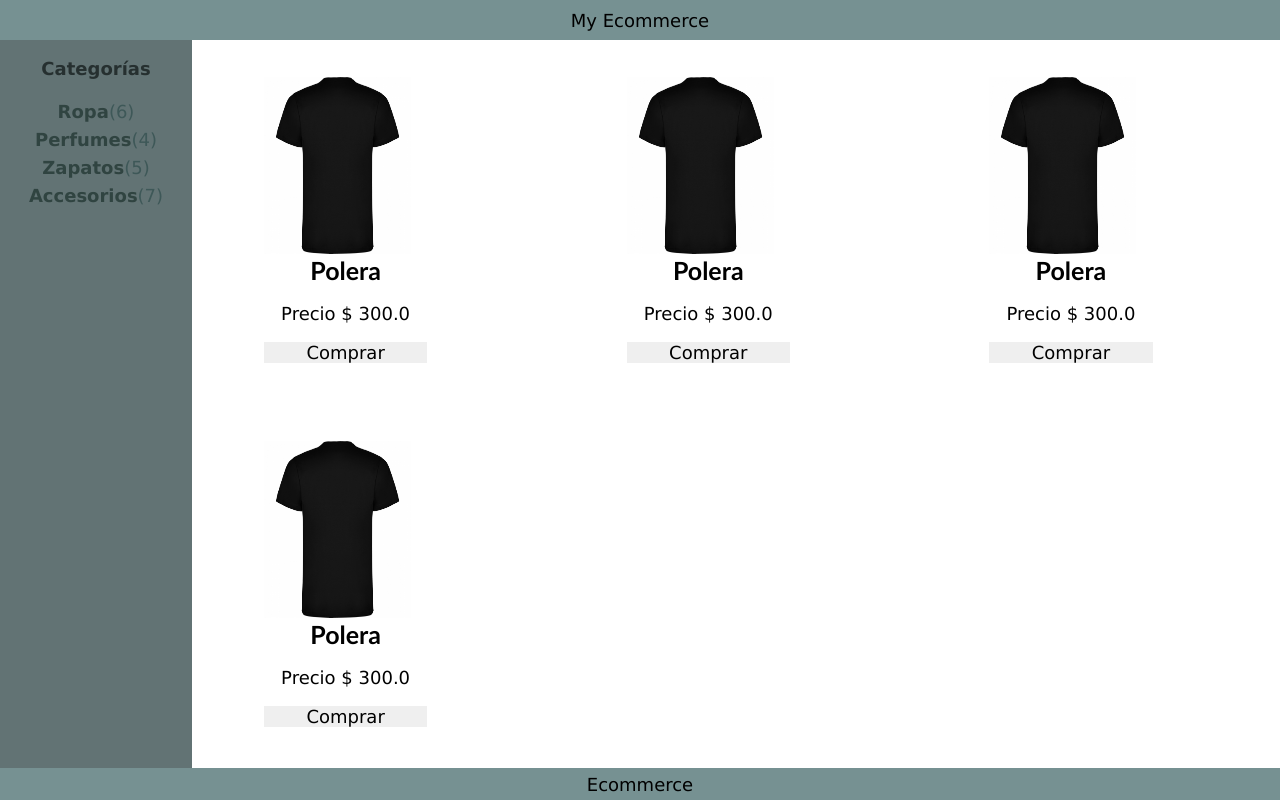
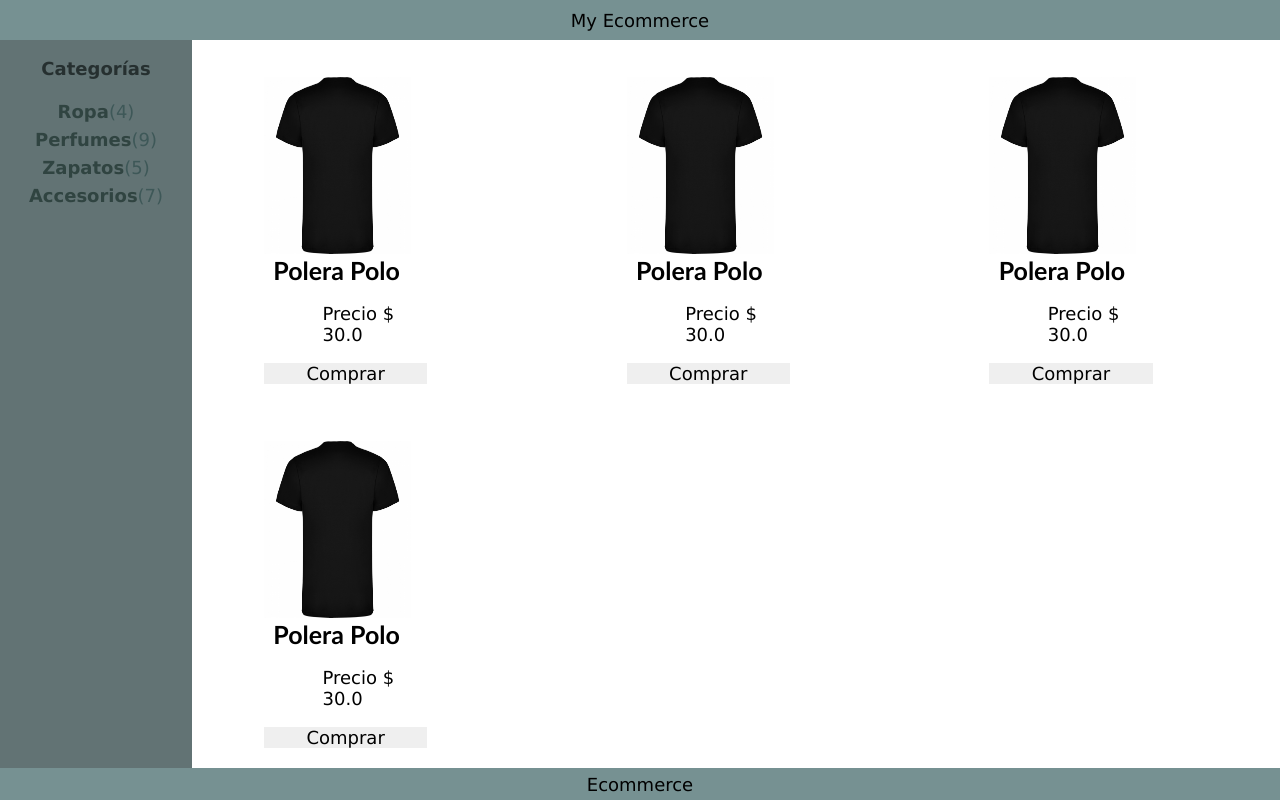
Before and after one commit to LuisCifuentesP/e-commerce-layout, a plain HTML site: page index.html in a window 1280 px wide. Drawn offline with Linux system fonts and the light colour scheme.

Commit message:
actualizado

```diff
--- a/assets/css/style.css
+++ b/assets/css/style.css
@@ -42,6 +42,7 @@ h3{
   display: flex;
   justify-content: center;
   padding: 1rem;
+  padding-left: 0%;
   font-family:'Gill Sans', 'Gill Sans MT', Calibri, 'Trebuchet MS', sans-serif;
   font-size: 25px;
 }
@@ -49,7 +50,7 @@ h3{
 p{
   display: flex;
   align-items: center;
-  justify-content: center;
+  margin-left: 3.25rem;
   padding-bottom: 1rem;
 }
 
@@ -84,11 +85,13 @@ section{
   justify-content: center;
   align-items: center;
   width: 90%;
-  height: 90%;;
+  height: 90%;
 }
 
 .cuadrado img{
   display: flex;
+  align-items: center;
+  justify-content: center;
   width: 100%;
   height: 90%;
   margin-top: 3rem;
--- a/index.html
+++ b/index.html
@@ -14,8 +14,8 @@
       <aside>
         <h2>Categorías</h2>
         <ul>
-          <li><strong>Ropa</strong> (6)</li>
-          <li><strong>Perfumes</strong> (4)</li>
+          <li><strong>Ropa</strong> (4)</li>
+          <li><strong>Perfumes</strong> (9)</li>
           <li><strong>Zapatos</strong> (5)</li>
           <li><strong>Accesorios</strong> (7)</li>
         </ul>
@@ -26,8 +26,8 @@
           <div class="cuadrado">
             <img src="./assets/img/polera.jpg" alt="polera">
           </div>
-          <h3>Polera</h3>
-          <p>Precio $ 300.0</p>
+          <h3>Polera Polo</h3>
+          <p>Precio $ 30.0</p>
           <button>Comprar</button>
         </div>
 
@@ -35,8 +35,8 @@
           <div class="cuadrado">
             <img src="./assets/img/polera.jpg" alt="polera">
           </div>
-          <h3>Polera</h3>
-          <p>Precio $ 300.0</p>
+          <h3>Polera Polo</h3>
+          <p>Precio $ 30.0</p>
           <button>Comprar</button>
         </div>
 
@@ -44,8 +44,8 @@
           <div class="cuadrado">
             <img src="./assets/img/polera.jpg" alt="polera">
           </div>
-          <h3>Polera</h3>
-          <p>Precio $ 300.0</p>
+          <h3>Polera Polo</h3>
+          <p>Precio $ 30.0</p>
           <button>Comprar</button>
         </div>
 
@@ -53,8 +53,8 @@
           <div class="cuadrado">
             <img src="./assets/img/polera.jpg" alt="polera">
           </div>
-          <h3>Polera</h3>
-          <p>Precio $ 300.0</p>
+          <h3>Polera Polo</h3>
+          <p>Precio $ 30.0</p>
           <button>Comprar</button>
         </div>
 
```
